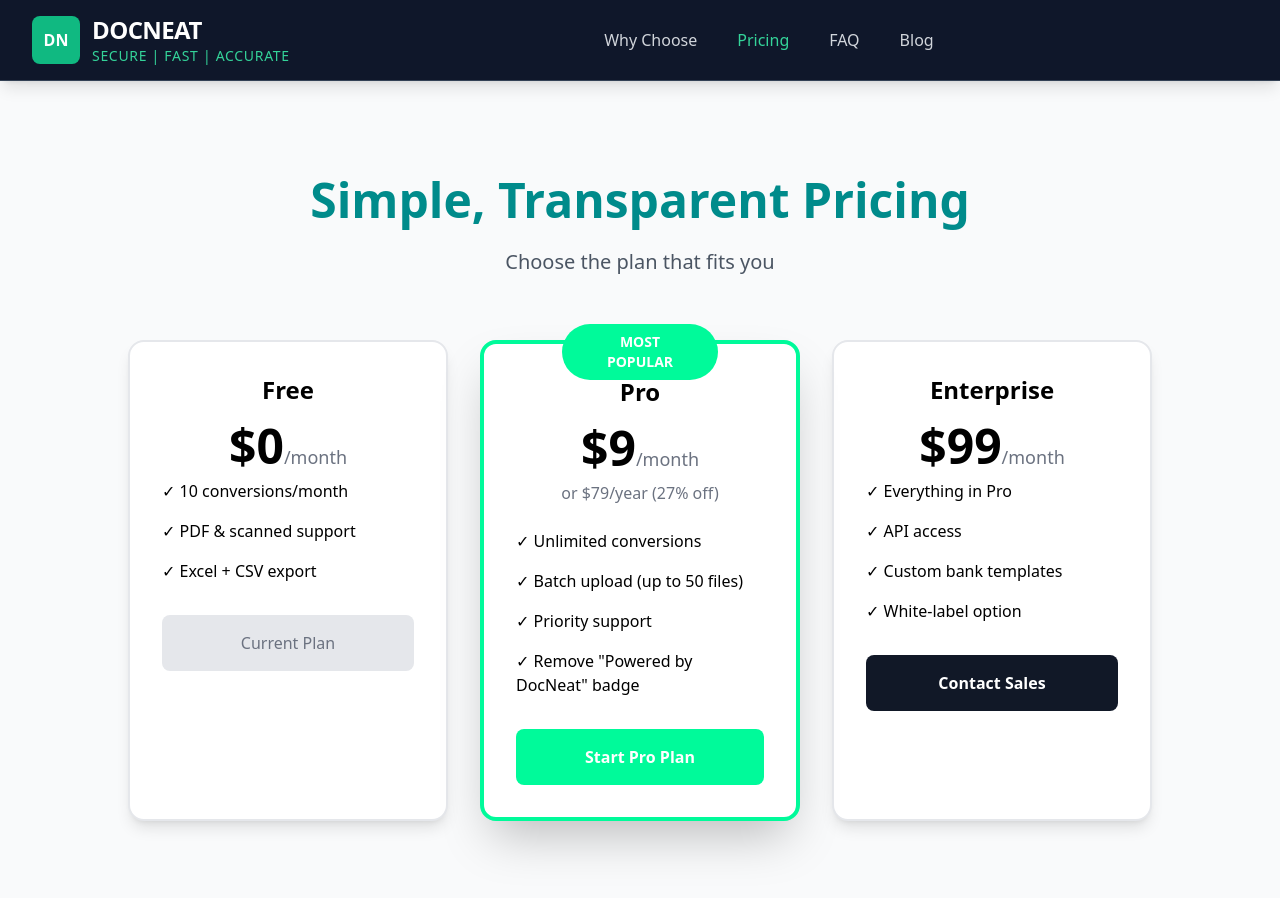
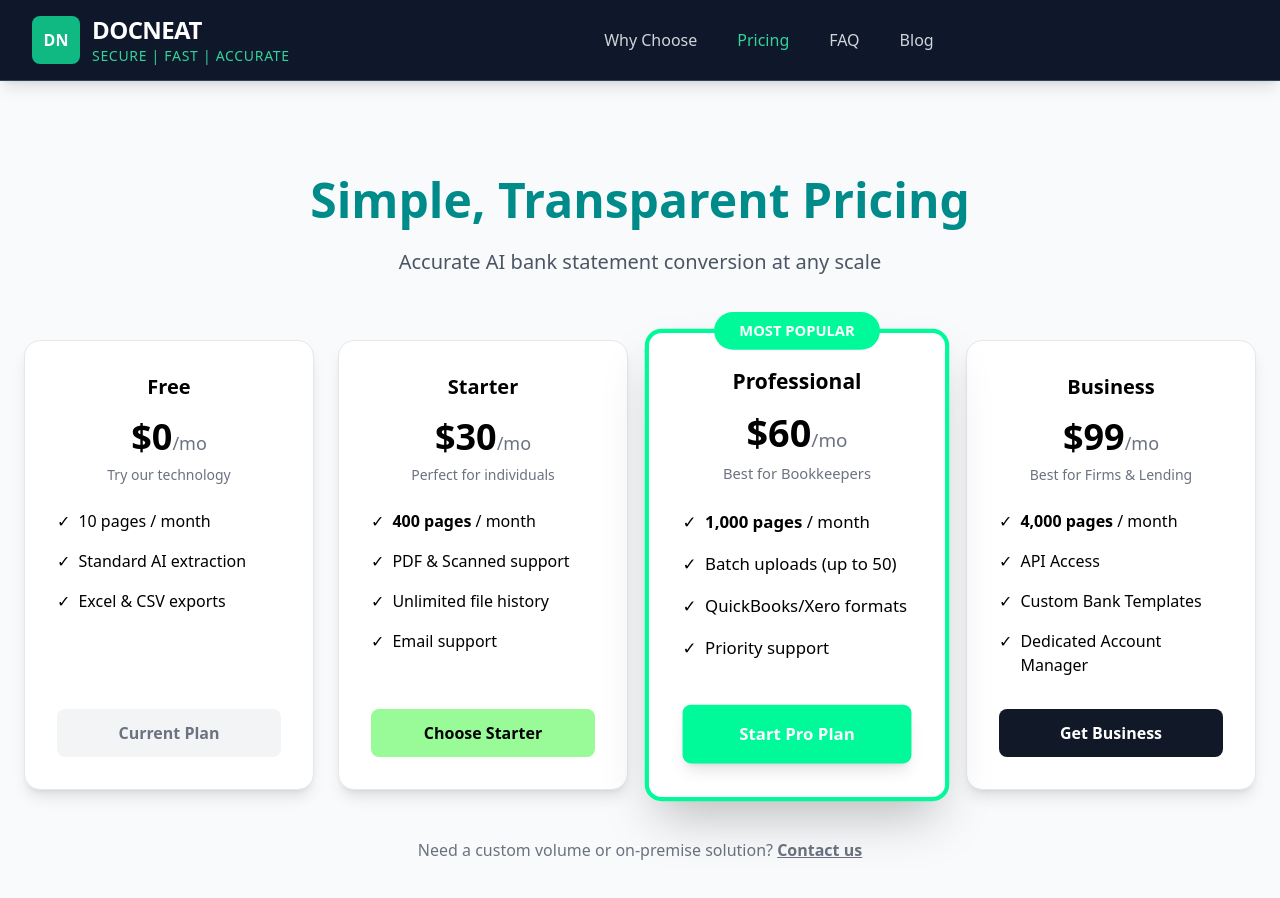
Before and after one commit to timarmstead/docneat-frontend, a Next.js app: page /pricing in a window 1280 px wide. Shown: the top 898 px of the page. Built offline with nearby package versions, Linux system fonts and the light colour scheme.

Commit message:
Update page.tsx
update pricing tiers and features from Gemini - 13.01.26

```diff
--- a/app/pricing/page.tsx
+++ b/app/pricing/page.tsx
@@ -1,20 +1,18 @@
-'use client';  // NEW: Add this at the very top to make it a Client Component
+'use client';
 
-import Link from 'next/link'
-import { useState } from 'react';  // NEW: For loading state if wanted
+import { useState } from 'react';
 
 export default function Pricing() {
-  const [loading, setLoading] = useState(false);  // Optional: For button loading
+  const [loading, setLoading] = useState<string | null>(null); // Track which button is loading
 
-  const handleCheckout = async (e: React.FormEvent) => {
-    e.preventDefault();
-    setLoading(true);
+  const handleCheckout = async (priceId: string) => {
+    setLoading(priceId);
 
     try {
       const res = await fetch('/api/checkout', {
         method: 'POST',
         headers: { 'Content-Type': 'application/json' },
-        body: JSON.stringify({ priceId: 'price_1SdHnXGWw5FE61zBNcv5v8eZ' }),  // <-- Update with your real Stripe Price ID
+        body: JSON.stringify({ priceId }),
       });
 
       if (!res.ok) throw new Error('Checkout failed');
@@ -25,69 +23,101 @@ export default function Pricing() {
       alert('Error starting checkout. Please try again.');
       console.error(error);
     } finally {
-      setLoading(false);
+      setLoading(null);
     }
   };
 
   return (
     <div className="min-h-screen bg-gray-50 py-20">
-      <div className="max-w-6xl mx-auto px-6 text-center">
+      <div className="max-w-7xl mx-auto px-6 text-center">
         <h1 className="text-5xl font-bold text-mint-900 mb-6">Simple, Transparent Pricing</h1>
-        <p className="text-xl text-gray-600 mb-16">Choose the plan that fits you</p>
+        <p className="text-xl text-gray-600 mb-16">Accurate AI bank statement conversion at any scale</p>
 
-        <div className="grid md:grid-cols-3 gap-8 max-w-5xl mx-auto">
-          {/* Free */}
-          <div className="bg-white rounded-2xl shadow-lg p-8 border-2 border-gray-200">
-            <h3 className="text-2xl font-bold mb-4">Free</h3>
-            <p className="text-5xl font-bold mb-2">$0<span className="text-lg font-normal text-gray-500">/month</span></p>
-            <ul className="text-left space-y-4 mb-8">
-              <li>✓ 10 conversions/month</li>
-              <li>✓ PDF & scanned support</li>
-              <li>✓ Excel + CSV export</li>
+        <div className="grid md:grid-cols-2 lg:grid-cols-4 gap-6">
+
+          {/* Free Tier */}
+          <div className="bg-white rounded-2xl shadow-lg p-8 border border-gray-200 flex flex-col">
+            <h3 className="text-xl font-bold mb-4">Free</h3>
+            <p className="text-4xl font-bold mb-2">$0<span className="text-lg font-normal text-gray-500">/mo</span></p>
+            <p className="text-sm text-gray-500 mb-6">Try our technology</p>
+            <ul className="text-left space-y-4 mb-8 flex-grow">
+              <li className="flex items-start">✓ <span className="ml-2">10 pages / month</span></li>
+              <li className="flex items-start">✓ <span className="ml-2">Standard AI extraction</span></li>
+              <li className="flex items-start">✓ <span className="ml-2">Excel & CSV exports</span></li>
             </ul>
-            <div className="bg-gray-200 text-gray-500 py-4 rounded-lg cursor-not-allowed">Current Plan</div>
+            <div className="bg-gray-100 text-gray-500 py-3 rounded-lg font-semibold cursor-not-allowed">
+              Current Plan
+            </div>
           </div>
 
-          {/* Pro — Most Popular */}
-          <div className="bg-white rounded-2xl shadow-2xl p-8 border-4 border-mint-500 relative">
-            <div className="absolute -top-5 left-1/2 transform -translate-x-1/2 bg-mint-500 text-white px-6 py-2 rounded-full text-sm font-bold">
+          {/* Starter Tier */}
+          <div className="bg-white rounded-2xl shadow-lg p-8 border border-gray-200 flex flex-col">
+            <h3 className="text-xl font-bold mb-4">Starter</h3>
+            <p className="text-4xl font-bold mb-2">$30<span className="text-lg font-normal text-gray-500">/mo</span></p>
+            <p className="text-sm text-gray-500 mb-6">Perfect for individuals</p>
+            <ul className="text-left space-y-4 mb-8 flex-grow">
+              <li className="flex items-start">✓ <span className="ml-2"><strong>400 pages</strong> / month</span></li>
+              <li className="flex items-start">✓ <span className="ml-2">PDF & Scanned support</span></li>
+              <li className="flex items-start">✓ <span className="ml-2">Unlimited file history</span></li>
+              <li className="flex items-start">✓ <span className="ml-2">Email support</span></li>
+            </ul>
+            <button
+              onClick={() => handleCheckout('STRIPE_STARTER_PRICE_ID')} // Replace with real ID
+              disabled={!!loading}
+              className="w-full bg-mint-100 text-mint-700 hover:bg-mint-200 font-bold py-3 rounded-lg transition disabled:opacity-50"
+            >
+              {loading === 'STRIPE_STARTER_PRICE_ID' ? 'Processing...' : 'Choose Starter'}
+            </button>
+          </div>
+
+          {/* Pro Tier — Most Popular */}
+          <div className="bg-white rounded-2xl shadow-2xl p-8 border-4 border-mint-500 relative flex flex-col scale-105 z-10">
+            <div className="absolute -top-5 left-1/2 transform -translate-x-1/2 bg-mint-500 text-white px-6 py-2 rounded-full text-sm font-bold whitespace-nowrap">
               MOST POPULAR
             </div>
-            <h3 className="text-2xl font-bold mb-4">Pro</h3>
-            <p className="text-5xl font-bold mb-2">$9<span className="text-lg font-normal text-gray-500">/month</span></p>
-            <p className="text-gray-500 mb-6">or $79/year (27% off)</p>
-            <ul className="text-left space-y-4 mb-8">
-              <li>✓ Unlimited conversions</li>
-              <li>✓ Batch upload (up to 50 files)</li>
-              <li>✓ Priority support</li>
-              <li>✓ Remove "Powered by DocNeat" badge</li>
+            <h3 className="text-xl font-bold mb-4">Professional</h3>
+            <p className="text-4xl font-bold mb-2">$60<span className="text-lg font-normal text-gray-500">/mo</span></p>
+            <p className="text-sm text-gray-500 mb-6">Best for Bookkeepers</p>
+            <ul className="text-left space-y-4 mb-8 flex-grow">
+              <li className="flex items-start">✓ <span className="ml-2"><strong>1,000 pages</strong> / month</span></li>
+              <li className="flex items-start">✓ <span className="ml-2">Batch uploads (up to 50)</span></li>
+              <li className="flex items-start">✓ <span className="ml-2">QuickBooks/Xero formats</span></li>
+              <li className="flex items-start">✓ <span className="ml-2">Priority support</span></li>
             </ul>
-            <form onSubmit={handleCheckout}>  {/* CHANGED: Add onSubmit handler */}
-              <button
-                type="submit"
-                disabled={loading}
-                className="w-full bg-mint-500 hover:bg-mint-600 text-white font-bold py-4 rounded-lg transition disabled:opacity-50"
-              >
-                {loading ? 'Processing...' : 'Start Pro Plan'}
-              </button>
-            </form>
+            <button
+              onClick={() => handleCheckout('STRIPE_PRO_PRICE_ID')} // Replace with real ID
+              disabled={!!loading}
+              className="w-full bg-mint-500 hover:bg-mint-600 text-white font-bold py-4 rounded-lg transition disabled:opacity-50 shadow-lg"
+            >
+              {loading === 'STRIPE_PRO_PRICE_ID' ? 'Processing...' : 'Start Pro Plan'}
+            </button>
           </div>
 
-          {/* Enterprise */}
-          <div className="bg-white rounded-2xl shadow-lg p-8 border-2 border-gray-200">
-            <h3 className="text-2xl font-bold mb-4">Enterprise</h3>
-            <p className="text-5xl font-bold mb-2">$99<span className="text-lg font-normal text-gray-500">/month</span></p>
-            <ul className="text-left space-y-4 mb-8">
-              <li>✓ Everything in Pro</li>
-              <li>✓ API access</li>
-              <li>✓ Custom bank templates</li>
-              <li>✓ White-label option</li>
+          {/* Business Tier */}
+          <div className="bg-white rounded-2xl shadow-lg p-8 border border-gray-200 flex flex-col">
+            <h3 className="text-xl font-bold mb-4">Business</h3>
+            <p className="text-4xl font-bold mb-2">$99<span className="text-lg font-normal text-gray-500">/mo</span></p>
+            <p className="text-sm text-gray-500 mb-6">Best for Firms & Lending</p>
+            <ul className="text-left space-y-4 mb-8 flex-grow">
+              <li className="flex items-start">✓ <span className="ml-2"><strong>4,000 pages</strong> / month</span></li>
+              <li className="flex items-start">✓ <span className="ml-2">API Access</span></li>
+              <li className="flex items-start">✓ <span className="ml-2">Custom Bank Templates</span></li>
+              <li className="flex items-start">✓ <span className="ml-2">Dedicated Account Manager</span></li>
             </ul>
-            <a href="mailto:support@docneat.com" className="block w-full bg-gray-900 hover:bg-black text-white font-bold py-4 rounded-lg text-center transition">
-              Contact Sales
-            </a>
+            <button
+              onClick={() => handleCheckout('STRIPE_BUSINESS_PRICE_ID')} // Replace with real ID
+              disabled={!!loading}
+              className="w-full bg-gray-900 hover:bg-black text-white font-bold py-3 rounded-lg transition disabled:opacity-50"
+            >
+              {loading === 'STRIPE_BUSINESS_PRICE_ID' ? 'Processing...' : 'Get Business'}
+            </button>
           </div>
+
         </div>
+
+        <p className="mt-12 text-gray-500">
+          Need a custom volume or on-premise solution? <a href="mailto:support@docneat.com" className="text-mint-600 font-semibold underline">Contact us</a>
+        </p>
       </div>
     </div>
   )
```
